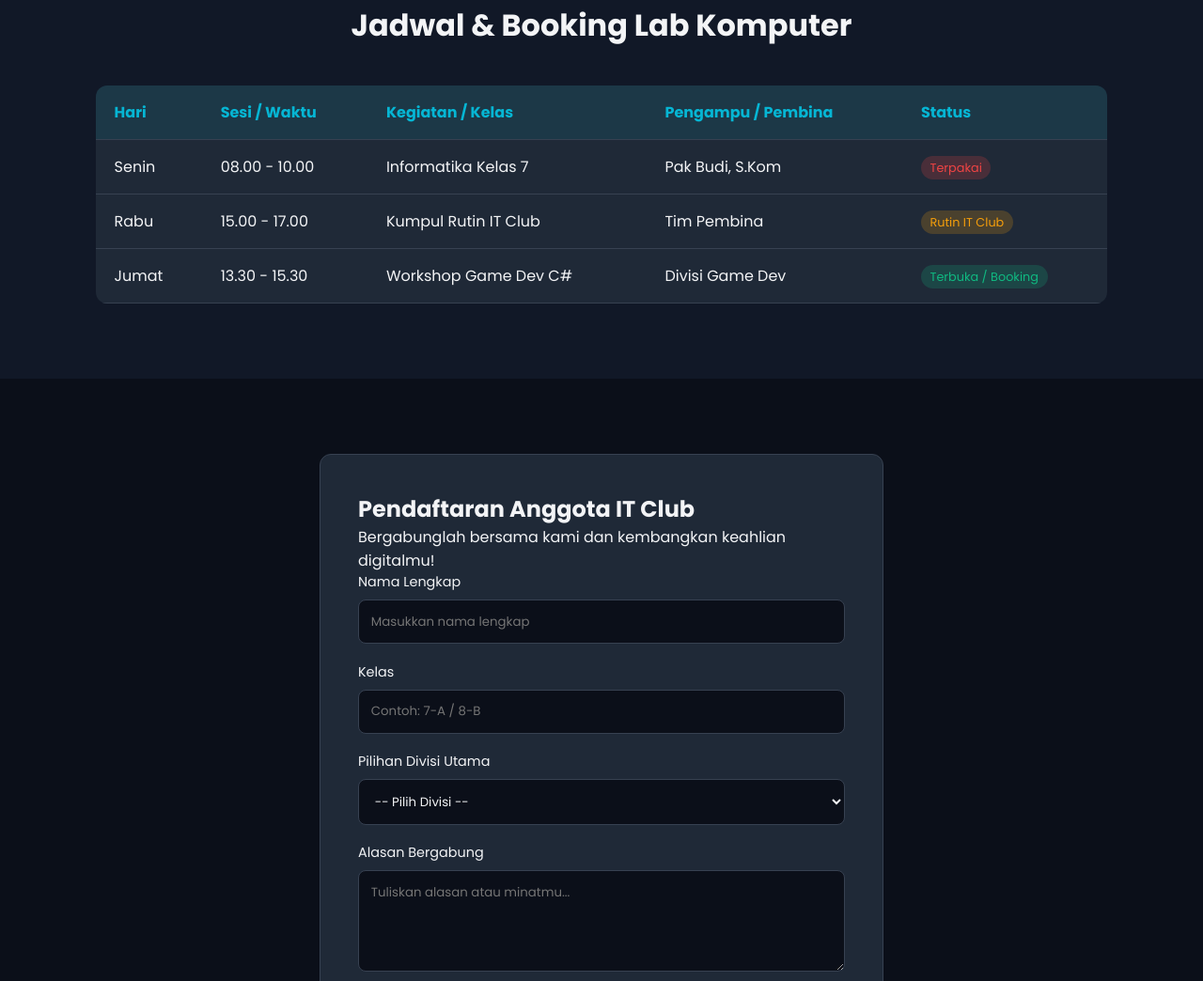
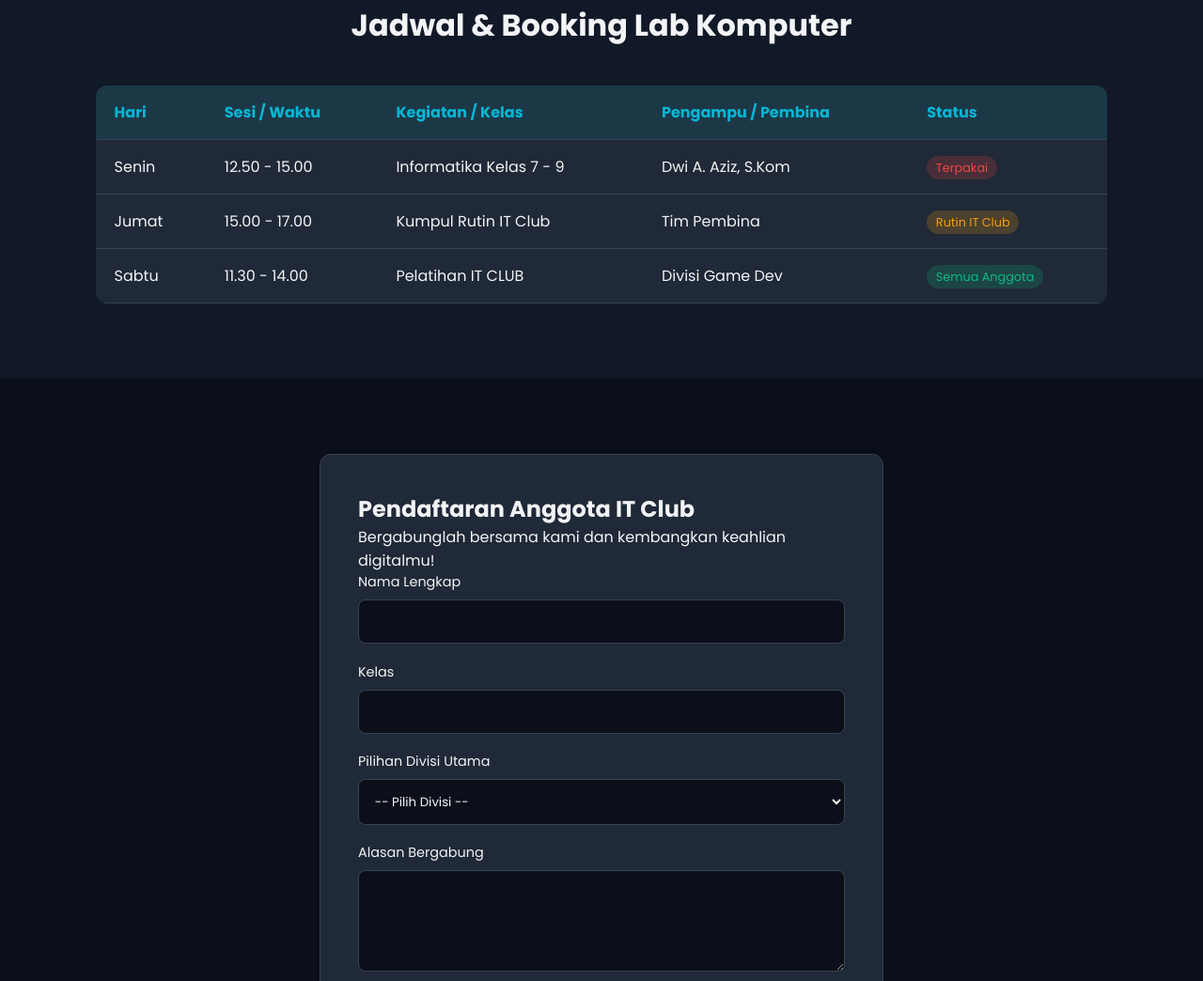
Before and after one commit to masal96/labkomputeritclub, a plain HTML site: page index.html in a window 1280 px wide. Shown: the part 2427-3471 px from the top of the page at 94% size. Drawn offline with Linux system fonts and the light colour scheme.

Commit message:
index.html

```diff
--- a/index.html
+++ b/index.html
@@ -177,24 +177,24 @@
                 <tbody>
                     <tr>
                         <td>Senin</td>
-                        <td>08.00 - 10.00</td>
-                        <td>Informatika Kelas 7</td>
-                        <td>Pak Budi, S.Kom</td>
+                        <td>12.50 - 15.00</td>
+                        <td>Informatika Kelas 7 - 9</td>
+                        <td>Dwi A. Aziz, S.Kom</td>
                         <td><span class="status occupied">Terpakai</span></td>
                     </tr>
                     <tr>
-                        <td>Rabu</td>
+                        <td>Jumat</td>
                         <td>15.00 - 17.00</td>
                         <td>Kumpul Rutin IT Club</td>
                         <td>Tim Pembina</td>
                         <td><span class="status reserved">Rutin IT Club</span></td>
                     </tr>
                     <tr>
-                        <td>Jumat</td>
-                        <td>13.30 - 15.30</td>
-                        <td>Workshop Game Dev C#</td>
+                        <td>Sabtu</td>
+                        <td>11.30 - 14.00</td>
+                        <td>Pelatihan IT CLUB</td>
                         <td>Divisi Game Dev</td>
-                        <td><span class="status open">Terbuka / Booking</span></td>
+                        <td><span class="status open">Semua Anggota</span></td>
                     </tr>
                 </tbody>
             </table>
@@ -206,45 +206,35 @@
         <div class="form-box">
             <h2>Pendaftaran Anggota IT Club</h2>
             <p>Bergabunglah bersama kami dan kembangkan keahlian digitalmu!</p>
-            <form id="form-pendaftaran" action="https://api.web3forms.com/submit" method="POST">
-    <!-- Masukkan Access Key Web3Forms Anda di sini -->
+            <form action="https://api.web3forms.com/submit" method="POST" id="form-pendaftaran">
     <input type="hidden" name="access_key" value="bf47e3f6-842e-472e-a68a-346326be48e8">
+    <input type="hidden" name="subject" value="Pendaftaran IT Club Baru">
 
-    <!-- Subjek Email yang diterima -->
-    <input type="hidden" name="subject" value="Pendaftaran Baru IT Club">
-
-    <!-- Redirect setelah sukses (opsional) -->
-    <input type="hidden" name="from_name" value="Website Lab Komputer">
-
+    <!-- Input Form -->
     <div class="form-group">
         <label for="nama">Nama Lengkap</label>
-        <input type="text" id="nama" name="Nama" placeholder="Masukkan nama lengkap" required>
+        <input type="text" id="nama" name="Nama" required>
     </div>
-
     <div class="form-group">
         <label for="kelas">Kelas</label>
-        <input type="text" id="kelas" name="Kelas" placeholder="Contoh: 7-A / 8-B" required>
+        <input type="text" id="kelas" name="Kelas" required>
     </div>
-
     <div class="form-group">
         <label for="divisi">Pilihan Divisi Utama</label>
         <select id="divisi" name="Divisi" required>
             <option value="">-- Pilih Divisi --</option>
-            <option value="Web Development">Web Development</option>
-            <option value="Game Development">Game Development (Scratch / C#)</option>
-            <option value="Graphic Design">Graphic Design</option>
-            <option value="Networking">Networking</option>
+            <option value="Scratch Development">Game Development</option>
+            <option value="Python Development">Pemograman</option>
+            <option value="Pictoblox Development">Ai Machine Learning</option>
         </select>
     </div>
-
     <div class="form-group">
         <label for="alasan">Alasan Bergabung</label>
-        <textarea id="alasan" name="Alasan" rows="4" placeholder="Tuliskan alasan atau minatmu..."></textarea>
+        <textarea id="alasan" name="Alasan" rows="4"></textarea>
     </div>
 
     <button type="submit" class="btn-glow btn-full">Kirim Pendaftaran</button>
 </form>
-
     <!-- Footer -->
     <footer>
         <div class="footer-content">
```
